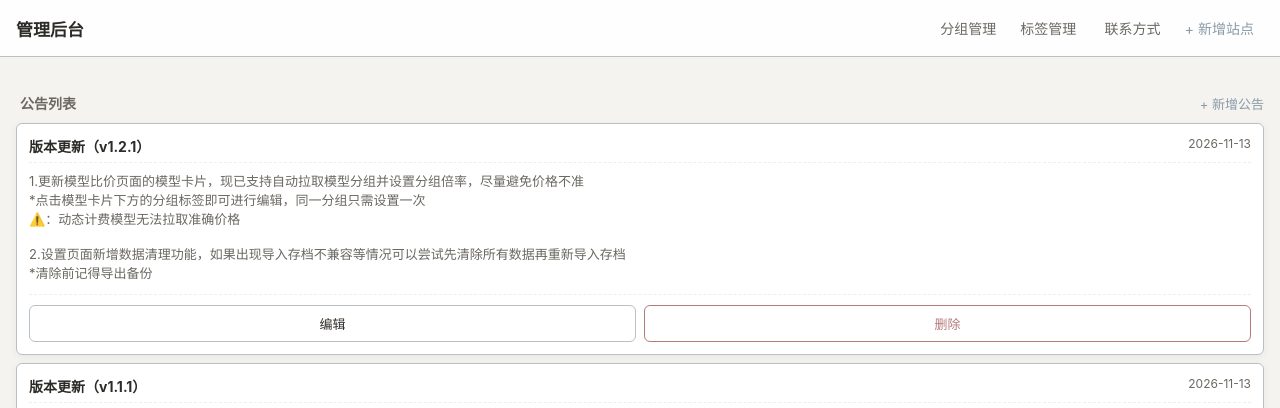
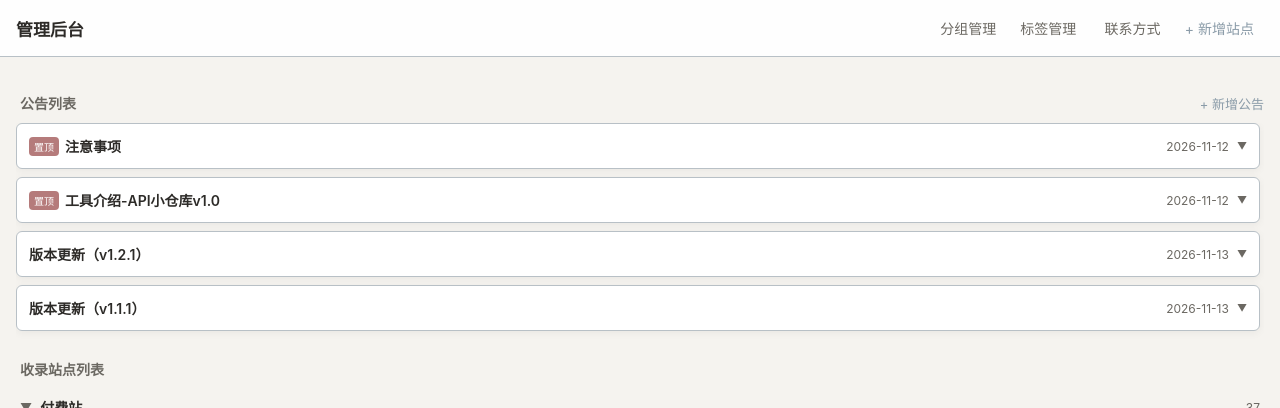
Before and after one commit to 1435398813yutang-blip/API-warehouse, a plain HTML site: page admin.html in a window 1280 px wide. Shown: the top 408 px of the page. Drawn offline with Linux system fonts and the light colour scheme.

Commit message:
Update admin.html

```diff
--- a/admin.html
+++ b/admin.html
@@ -25,7 +25,28 @@
 
     main{padding:16px 16px 90px}
 
-    .section-title{font-size:14px;font-weight:600;color:var(--text-2);margin:20px 0 10px 4px;}
+    .section-title{font-size:14px;font-weight:600;color:var(--text-2);margin:20px 0 10px 4px;display:flex;justify-content:space-between;align-items:center;}
+
+    /* 管理端公告滑动框 */
+    .notice-scroll-box {
+      max-height: 40vh;
+      overflow-y: auto;
+      padding-right: 4px;
+    }
+
+    /* 管理端单条公告折叠 */
+    .admin-notice-card { background: #fff; border: 1.5px solid var(--border); border-radius: var(--radius); margin-bottom: 8px; box-shadow: var(--shadow); overflow: hidden; }
+    .admin-notice-header { display: flex; justify-content: space-between; align-items: center; padding: 12px; cursor: pointer; user-select: none; }
+    .admin-notice-header .left-part { display: flex; align-items: center; gap: 6px; flex: 1; }
+    .admin-notice-title { font-weight: 600; font-size: 14px; color: var(--text); }
+    .admin-notice-date { font-size: 12px; color: var(--text-2); }
+    .admin-notice-arrow { font-size: 10px; color: var(--text-2); transition: transform 0.2s; }
+    .admin-notice-card.expanded .admin-notice-arrow { transform: rotate(180deg); }
+    .admin-notice-body { display: none; padding: 0 12px 12px; border-top: 1px dashed #eee; margin-top: 4px; padding-top: 12px; }
+    .admin-notice-card.expanded .admin-notice-body { display: block; }
+    .admin-notice-content { font-size: 13px; color: var(--text-2); white-space: pre-wrap; word-break: break-word; margin-bottom: 12px; }
+
+    .pin-badge{background:var(--danger); color:#fff; font-size:10px; padding:2px 5px; border-radius:4px;}
 
     .group{margin-bottom:16px}
     .group-head{display:flex;align-items:center;gap:8px;padding:8px 4px;cursor:pointer;user-select:none}
@@ -71,15 +92,10 @@
       background:#fff;font-size:13px;cursor:pointer;color:var(--text-2);user-select:none;transition:.1s}
     .chip.active{background:var(--accent);color:#fff;border-color:var(--accent)}
 
-    .notice-card{background:#fff;border:1.5px solid var(--border);border-radius:var(--radius);padding:12px;margin-bottom:8px;box-shadow:var(--shadow)}
-    .pin-badge{background:var(--danger); color:#fff; font-size:10px; padding:2px 5px; border-radius:4px; margin-right:6px;}
-
-    /* 动态联系方式行 */
     .contact-row { display: flex; gap: 8px; margin-bottom: 8px; }
     .contact-row input { flex: 1; margin: 0; }
     .contact-row button { padding: 0 12px; border: 1.5px solid var(--danger); color: var(--danger); background: transparent; border-radius: var(--radius); cursor: pointer; }
 
-    /* 管理列表样式 */
     .manage-list { max-height: 40vh; overflow-y: auto; border: 1.5px solid var(--border); border-radius: var(--radius); padding: 8px; background: #faf9f7; }
     .manage-item { display: flex; justify-content: space-between; align-items: center; padding: 8px; border-bottom: 1px dashed #ddd; font-size: 14px; }
     .manage-item:last-child { border-bottom: none; }
@@ -99,11 +115,12 @@
 </header>
 
 <main>
-  <div class="section-title" style="display:flex;justify-content:space-between;align-items:center">
+  <div class="section-title">
     <span>公告列表</span>
     <button class="text-btn" style="color:var(--accent);font-size:13px;padding:0" id="btnAddNotice">+ 新增公告</button>
   </div>
-  <div id="noticeList"></div>
+  <!-- 滑动框容器 -->
+  <div class="notice-scroll-box" id="noticeList"></div>
 
   <div class="section-title">收录站点列表</div>
   <div id="siteList"></div>
@@ -131,34 +148,19 @@ let collapsedGroups = [];
 
 const STORAGE_KEY = 'api_tool_registry_draft';
 
-// 自动保存到本地草稿
-function saveToLocal() {
-  localStorage.setItem(STORAGE_KEY, JSON.stringify(registry));
-}
+function saveToLocal() { localStorage.setItem(STORAGE_KEY, JSON.stringify(registry)); }
 
 async function loadData() {
   const draft = localStorage.getItem(STORAGE_KEY);
-
   if (draft) {
-    try {
-      registry = JSON.parse(draft);
-      console.log('已加载本地草稿数据');
-    } catch(e) {}
+    try { registry = JSON.parse(draft); } catch(e) {}
   } else {
-    // 如果没有草稿，拉取线上文件
     try {
       const res = await fetch('./registry.json');
-      if (res.ok) {
-        registry = await res.json();
-        saveToLocal();
-        console.log('已从线上同步数据到本地草稿');
-      }
-    } catch (e) {
-      console.warn('读取 registry.json 失败，且无本地草稿');
-    }
+      if (res.ok) { registry = await res.json(); saveToLocal(); }
+    } catch (e) {}
   }
 
-  // 兼容旧数据修复
   if (registry.contact && !Array.isArray(registry.contact)) {
     const newContact = [];
     if (registry.contact.email) newContact.push({ label: '邮箱', value: registry.contact.email });
@@ -169,7 +171,6 @@ async function loadData() {
 
   currentGroups = registry.presetGroups || ["付费站","公益站","有签到","限制签到","生图站"];
   currentTags = registry.presetTags || ["试吃","无试吃","试吃不确定","需邀请码","关闭注册","生图","视频","音频","抗截断","常用"];
-
   render();
 }
 
@@ -178,6 +179,7 @@ function render() {
   renderSites();
 }
 
+// 管理端公告渲染逻辑
 function renderNotices() {
   const wrap = document.getElementById("noticeList");
   const notices = registry.notice || [];
@@ -185,21 +187,45 @@ function renderNotices() {
     wrap.innerHTML = `<div style="font-size:12px;color:#999;padding:10px 4px;">暂无公告</div>`;
     return;
   }
-  const reversed = notices.slice().reverse();
-  wrap.innerHTML = reversed.map((n, i) => {
-    const trueIdx = notices.length - 1 - i;
-    return `<div class="notice-card">
-      <div style="display:flex;justify-content:space-between;margin-bottom:8px;border-bottom:1px dashed #eee;padding-bottom:6px;">
-        <b style="font-size:14px;">${n.isPinned ? '<span class="pin-badge">置顶</span>' : ''}${n.title}</b>
-        <span style="font-size:12px;color:var(--text-2)">${n.date}</span>
+
+  // 1. 附加索引用于排序
+  let sortedNotices = notices.map((n, i) => ({ ...n, originalIndex: i }));
+
+  // 2. 排序：置顶 > 日期降序 > 原始索引降序
+  sortedNotices.sort((a, b) => {
+    const pinA = a.isPinned ? 1 : 0;
+    const pinB = b.isPinned ? 1 : 0;
+    if (pinA !== pinB) return pinB - pinA;
+    const dateComp = (b.date || "").localeCompare(a.date || "");
+    if (dateComp !== 0) return dateComp;
+    return b.originalIndex - a.originalIndex;
+  });
+
+  // 3. 渲染每条公告（带折叠）
+  wrap.innerHTML = sortedNotices.map((n) => {
+    const pinHtml = n.isPinned ? '<span class="pin-badge">置顶</span>' : '';
+    return `<div class="admin-notice-card" data-idx="${n.originalIndex}">
+      <div class="admin-notice-header">
+        <div class="left-part">${pinHtml}<span class="admin-notice-title">${n.title}</span></div>
+        <div style="display:flex; align-items:center; gap:8px;">
+          <span class="admin-notice-date">${n.date}</span>
+          <span class="admin-notice-arrow">▼</span>
+        </div>
       </div>
-      <div style="font-size:13px;color:var(--text-2);white-space:pre-wrap;word-break:break-word;">${n.content}</div>
-      <div class="btn-row">
-        <button class="btn" onclick="editNotice(${trueIdx})">编辑</button>
-        <button class="btn danger" onclick="deleteNotice(${trueIdx})">删除</button>
+      <div class="admin-notice-body">
+        <div class="admin-notice-content">${n.content}</div>
+        <div class="btn-row" style="border:none; margin-top:0; padding-top:0;">
+          <button class="btn" onclick="editNotice(${n.originalIndex})">编辑</button>
+          <button class="btn danger" onclick="deleteNotice(${n.originalIndex})">删除</button>
+        </div>
       </div>
     </div>`;
   }).join("");
+
+  // 4. 绑定折叠事件
+  wrap.querySelectorAll(".admin-notice-header").forEach(header => {
+    header.onclick = () => { header.parentElement.classList.toggle("expanded"); };
+  });
 }
 
 function renderSites() {
@@ -319,22 +345,16 @@ window.saveSiteForm = () => {
     const name = document.getElementById("f-name").value.trim();
     const invite = document.getElementById("f-invite").value.trim();
 
-    if(!name || !invite) {
-      alert("站名和链接必填");
-      return;
-    }
+    if(!name || !invite) { alert("站名和链接必填"); return; }
 
     const activeGroup = document.querySelector("#groupPicker .chip.active");
     const group = activeGroup ? activeGroup.dataset.group : "其他";
     const tags = [...document.querySelectorAll("#tagPicker .chip.active")].map(c => c.dataset.tag);
     const obj = { id, name, invite, group, tags, note: document.getElementById("f-note").value.trim() };
 
+    // 修复由于 idx 未定义导致的崩溃
     const idx = registry.sites.findIndex(x => x.id === id);
-    if(idx >= 0) {
-      registry.sites[idx] = obj;
-    } else {
-      registry.sites.push(obj);
-    }
+    if(idx >= 0) { registry.sites[idx] = obj; } else { registry.sites.push(obj); }
 
     saveToLocal();
     closeModal();
@@ -377,11 +397,7 @@ window.saveNoticeForm = () => {
     if(!title || !content) return alert("标题和内容必填");
 
     const obj = { date, title, content, isPinned };
-    if(idxStr !== '') {
-      registry.notice[Number(idxStr)] = obj;
-    } else {
-      registry.notice.push(obj);
-    }
+    if(idxStr !== '') { registry.notice[Number(idxStr)] = obj; } else { registry.notice.push(obj); }
     saveToLocal();
     closeModal();
     renderNotices();
@@ -390,7 +406,6 @@ window.saveNoticeForm = () => {
   }
 };
 
-// ====== 分组/标签管理 ======
 function openManage(type) {
   const isGroup = type === 'group';
   const list = isGroup ? currentGroups : currentTags;
@@ -430,7 +445,7 @@ window.addManageItem = (type) => {
   else registry.presetTags = currentTags;
 
   saveToLocal();
-  openManage(type); // 重新渲染
+  openManage(type);
 };
 
 window.deleteManageItem = (type, index) => {
@@ -452,7 +467,6 @@ window.deleteManageItem = (type, index) => {
   else registry.presetTags = currentTags;
 
   if (!isGroup) {
-    // 如果是标签，顺便从站点数据中剔除
     registry.sites.forEach(s => {
       if (s.tags) s.tags = s.tags.filter(t => t !== itemName);
     });
@@ -462,7 +476,6 @@ window.deleteManageItem = (type, index) => {
   openManage(type);
 };
 
-// ====== 动态联系方式设置 ======
 function openSettings() {
   const contactList = registry.contact || [];
 
@@ -478,12 +491,9 @@ function openSettings() {
     <h3>联系方式设置</h3>
     <div class="field">
       <label>动态字段列表（可以自定义添加，如微信、TG等）</label>
-      <div id="contactListWrap">
-        ${rowsHtml}
-      </div>
+      <div id="contactListWrap">${rowsHtml}</div>
       <button class="btn" style="width:100%;margin-top:8px; border-style:dashed;" onclick="addContactRow()">+ 新增一行</button>
     </div>
-
     <div class="btn-row" style="border:none;margin-top:20px;">
       <button class="btn" onclick="closeModal()">取消</button>
       <button class="btn primary" onclick="saveSettings()">保存</button>
@@ -512,9 +522,7 @@ window.saveSettings = () => {
   rows.forEach(row => {
     const label = row.querySelector(".c-label").value.trim();
     const value = row.querySelector(".c-value").value.trim();
-    if (label && value) {
-      newContact.push({ label, value });
-    }
+    if (label && value) newContact.push({ label, value });
   });
   registry.contact = newContact;
   saveToLocal();
@@ -528,9 +536,7 @@ document.getElementById("btnSettings").onclick = openSettings;
 document.getElementById("btnManageGroups").onclick = () => openManage('group');
 document.getElementById("btnManageTags").onclick = () => openManage('tag');
 
-document.getElementById('btnImport').onclick = () => {
-  document.getElementById('fileImport').click();
-};
+document.getElementById('btnImport').onclick = () => document.getElementById('fileImport').click();
 
 document.getElementById('fileImport').onchange = (e) => {
   const file = e.target.files[0];
@@ -547,9 +553,7 @@ document.getElementById('fileImport').onchange = (e) => {
       } else {
         alert('文件格式错误：不是本工具的备份文件。');
       }
-    } catch (err) {
-      alert('解析文件失败。');
-    }
+    } catch (err) { alert('解析文件失败。'); }
     e.target.value = '';
   };
   reader.readAsText(file);
@@ -572,13 +576,8 @@ document.getElementById("btnExport").onclick = () => {
   dlAnchor.remove();
 };
 
-window.closeModal = () => {
-  document.getElementById("modalMask").classList.remove("show");
-};
-
-document.getElementById("modalMask").onclick = e => {
-  if(e.target.id === "modalMask") closeModal();
-};
+window.closeModal = () => { document.getElementById("modalMask").classList.remove("show"); };
+document.getElementById("modalMask").onclick = e => { if(e.target.id === "modalMask") closeModal(); };
 
 loadData();
 </script>
```
